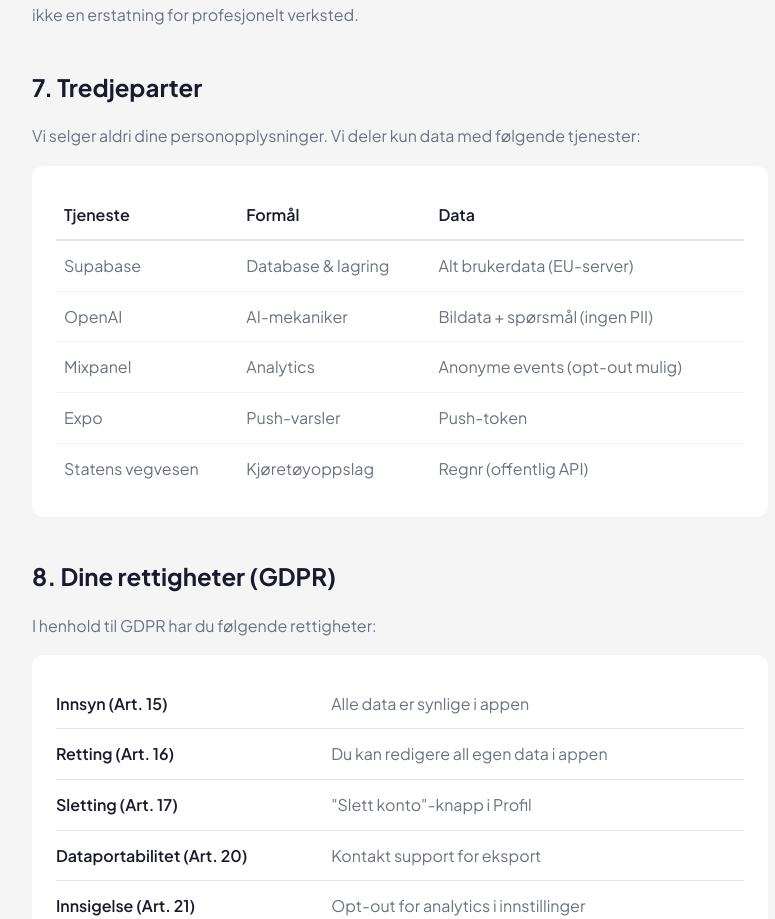
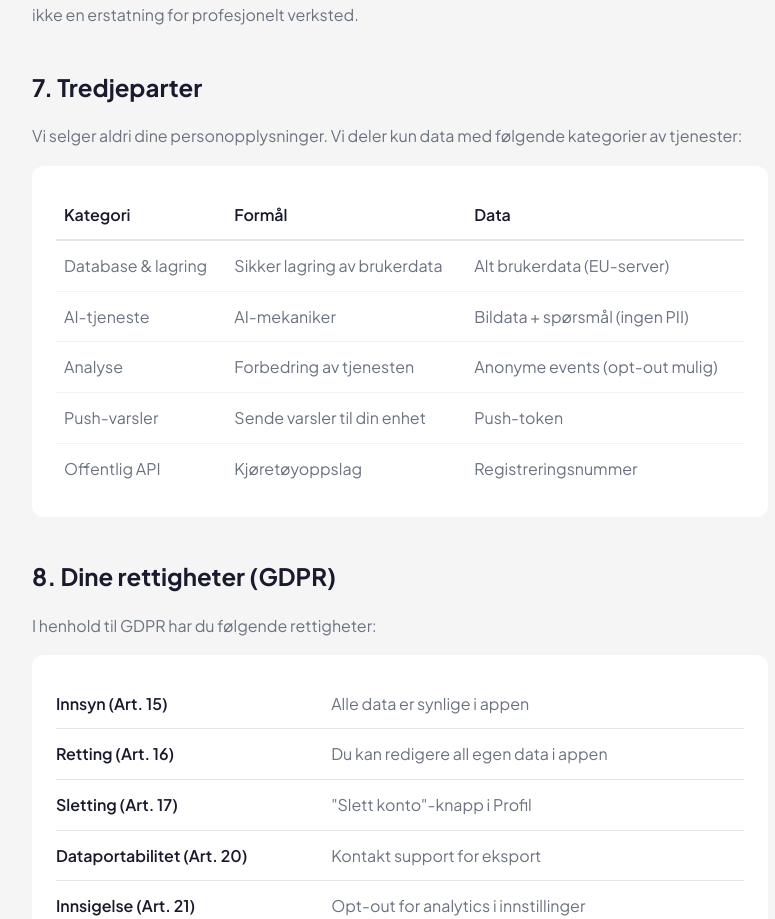
Before and after one commit to bseyhan/vasly-web, a Next.js app: page /personvern in a window 1280 px wide. Shown: the part 3003-3922 px from the top of the page, without its empty margins (240-1015 px from the left). Built offline with nearby package versions, Linux system fonts and the light colour scheme.

Commit message:
Remove third-party service names from privacy policy

```diff
--- a/src/app/personvern/page.tsx
+++ b/src/app/personvern/page.tsx
@@ -182,42 +182,42 @@
           <section>
             <h2 style={{ fontSize: '1.5rem', fontWeight: 700, marginBottom: '1rem', color: 'var(--text-primary)' }}>7. Tredjeparter</h2>
             <p style={{ color: 'var(--text-secondary)', lineHeight: 1.7, marginBottom: '1rem' }}>
-              Vi selger aldri dine personopplysninger. Vi deler kun data med følgende tjenester:
+              Vi selger aldri dine personopplysninger. Vi deler kun data med følgende kategorier av tjenester:
             </p>
             <div style={{ background: 'white', borderRadius: '12px', padding: '1.5rem', overflowX: 'auto' }}>
-              <table style={{ width: '100%', borderCollapse: 'collapse', minWidth: '500px' }}>
+              <table style={{ width: '100%', borderCollapse: 'collapse', minWidth: '400px' }}>
                 <thead>
                   <tr style={{ borderBottom: '2px solid rgba(0,0,0,0.1)' }}>
-                    <th style={{ padding: '0.75rem 0.5rem', textAlign: 'left', fontWeight: 600, color: 'var(--text-primary)' }}>Tjeneste</th>
+                    <th style={{ padding: '0.75rem 0.5rem', textAlign: 'left', fontWeight: 600, color: 'var(--text-primary)' }}>Kategori</th>
                     <th style={{ padding: '0.75rem 0.5rem', textAlign: 'left', fontWeight: 600, color: 'var(--text-primary)' }}>Formål</th>
                     <th style={{ padding: '0.75rem 0.5rem', textAlign: 'left', fontWeight: 600, color: 'var(--text-primary)' }}>Data</th>
                   </tr>
                 </thead>
                 <tbody>
                   <tr style={{ borderBottom: '1px solid rgba(0,0,0,0.05)' }}>
-                    <td style={{ padding: '0.75rem 0.5rem', color: 'var(--text-secondary)' }}>Supabase</td>
                     <td style={{ padding: '0.75rem 0.5rem', color: 'var(--text-secondary)' }}>Database & lagring</td>
+                    <td style={{ padding: '0.75rem 0.5rem', color: 'var(--text-secondary)' }}>Sikker lagring av brukerdata</td>
                     <td style={{ padding: '0.75rem 0.5rem', color: 'var(--text-secondary)' }}>Alt brukerdata (EU-server)</td>
                   </tr>
                   <tr style={{ borderBottom: '1px solid rgba(0,0,0,0.05)' }}>
-                    <td style={{ padding: '0.75rem 0.5rem', color: 'var(--text-secondary)' }}>OpenAI</td>
+                    <td style={{ padding: '0.75rem 0.5rem', color: 'var(--text-secondary)' }}>AI-tjeneste</td>
                     <td style={{ padding: '0.75rem 0.5rem', color: 'var(--text-secondary)' }}>AI-mekaniker</td>
                     <td style={{ padding: '0.75rem 0.5rem', color: 'var(--text-secondary)' }}>Bildata + spørsmål (ingen PII)</td>
                   </tr>
                   <tr style={{ borderBottom: '1px solid rgba(0,0,0,0.05)' }}>
-                    <td style={{ padding: '0.75rem 0.5rem', color: 'var(--text-secondary)' }}>Mixpanel</td>
-                    <td style={{ padding: '0.75rem 0.5rem', color: 'var(--text-secondary)' }}>Analytics</td>
+                    <td style={{ padding: '0.75rem 0.5rem', color: 'var(--text-secondary)' }}>Analyse</td>
+                    <td style={{ padding: '0.75rem 0.5rem', color: 'var(--text-secondary)' }}>Forbedring av tjenesten</td>
                     <td style={{ padding: '0.75rem 0.5rem', color: 'var(--text-secondary)' }}>Anonyme events (opt-out mulig)</td>
                   </tr>
                   <tr style={{ borderBottom: '1px solid rgba(0,0,0,0.05)' }}>
-                    <td style={{ padding: '0.75rem 0.5rem', color: 'var(--text-secondary)' }}>Expo</td>
                     <td style={{ padding: '0.75rem 0.5rem', color: 'var(--text-secondary)' }}>Push-varsler</td>
+                    <td style={{ padding: '0.75rem 0.5rem', color: 'var(--text-secondary)' }}>Sende varsler til din enhet</td>
                     <td style={{ padding: '0.75rem 0.5rem', color: 'var(--text-secondary)' }}>Push-token</td>
                   </tr>
                   <tr>
-                    <td style={{ padding: '0.75rem 0.5rem', color: 'var(--text-secondary)' }}>Statens vegvesen</td>
+                    <td style={{ padding: '0.75rem 0.5rem', color: 'var(--text-secondary)' }}>Offentlig API</td>
                     <td style={{ padding: '0.75rem 0.5rem', color: 'var(--text-secondary)' }}>Kjøretøyoppslag</td>
-                    <td style={{ padding: '0.75rem 0.5rem', color: 'var(--text-secondary)' }}>Regnr (offentlig API)</td>
+                    <td style={{ padding: '0.75rem 0.5rem', color: 'var(--text-secondary)' }}>Registreringsnummer</td>
                   </tr>
                 </tbody>
               </table>
```
